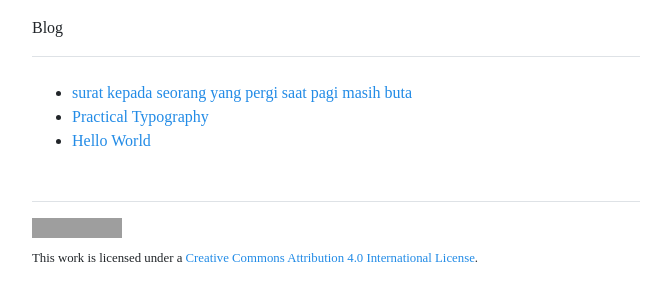
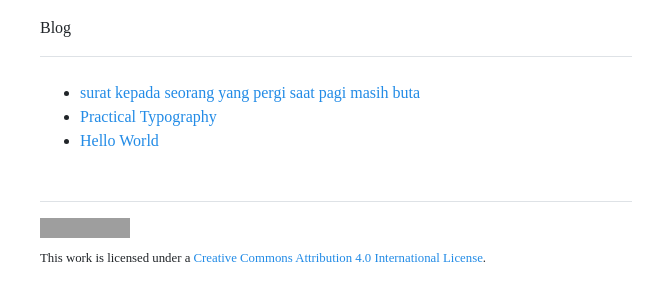
Before and after one commit to reedeeng/blog, a Jekyll site: the page built from index.html, in a window 1280 px wide. Shown: the top 301 px of the page, without its empty margins (304-975 px from the left). Built offline with Jekyll 4.4.1, drawn with Linux system fonts in a browser that asks for light colours; some web fonts are replaced; the list of posts is cut into pages by our own code; grey boxes are pictures that could not be loaded.

Commit message:
Update _base.scss

```diff
--- a/_sass/_base.scss
+++ b/_sass/_base.scss
@@ -65,8 +65,8 @@ p {
 //
 .container {
   max-width: 40rem;
-  padding-left: $spacer;
-  padding-right: $spacer;
+  padding-left: $spacer-2;
+  padding-right: $spacer-2;
   margin-left: auto;
   margin-right: auto;
 }
```
